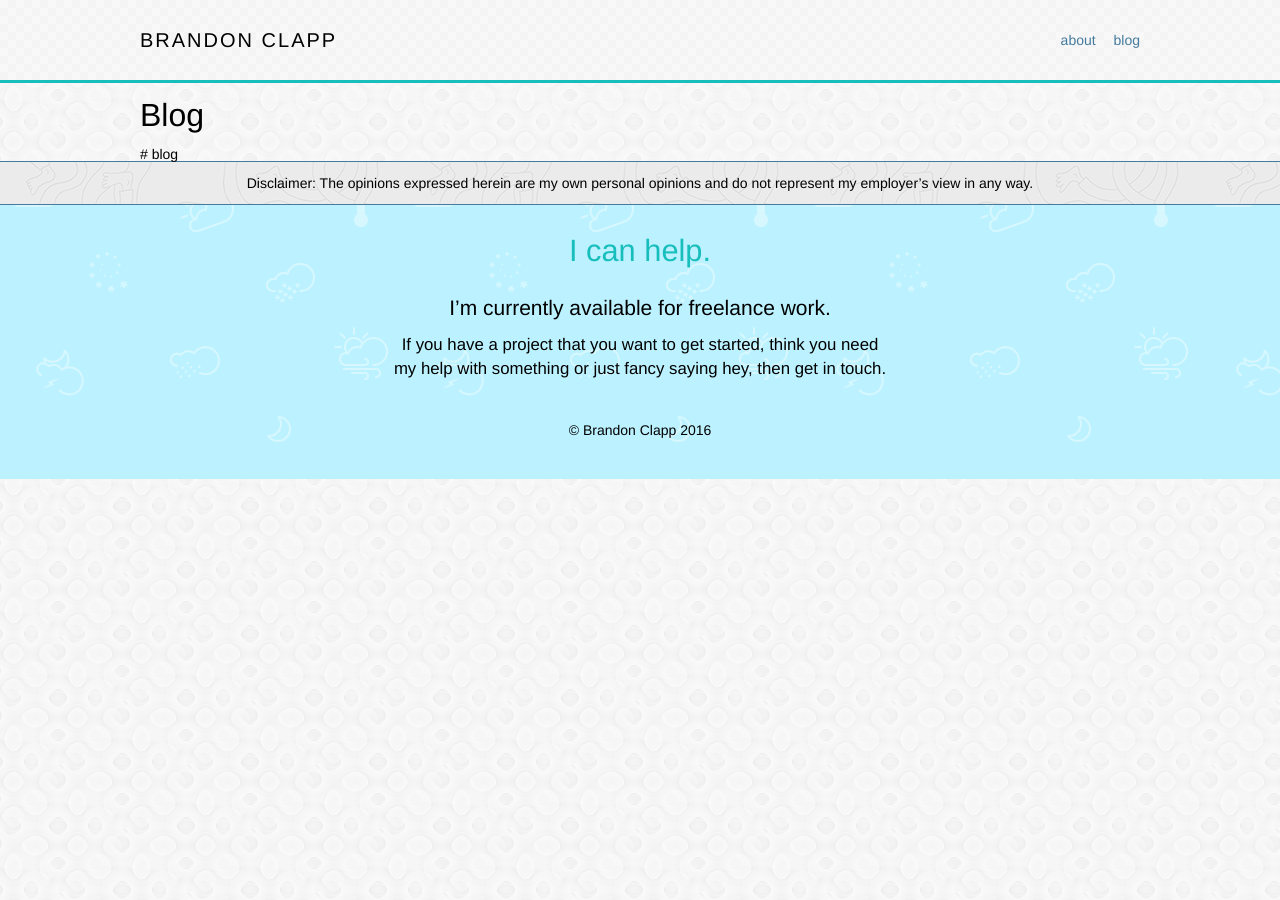
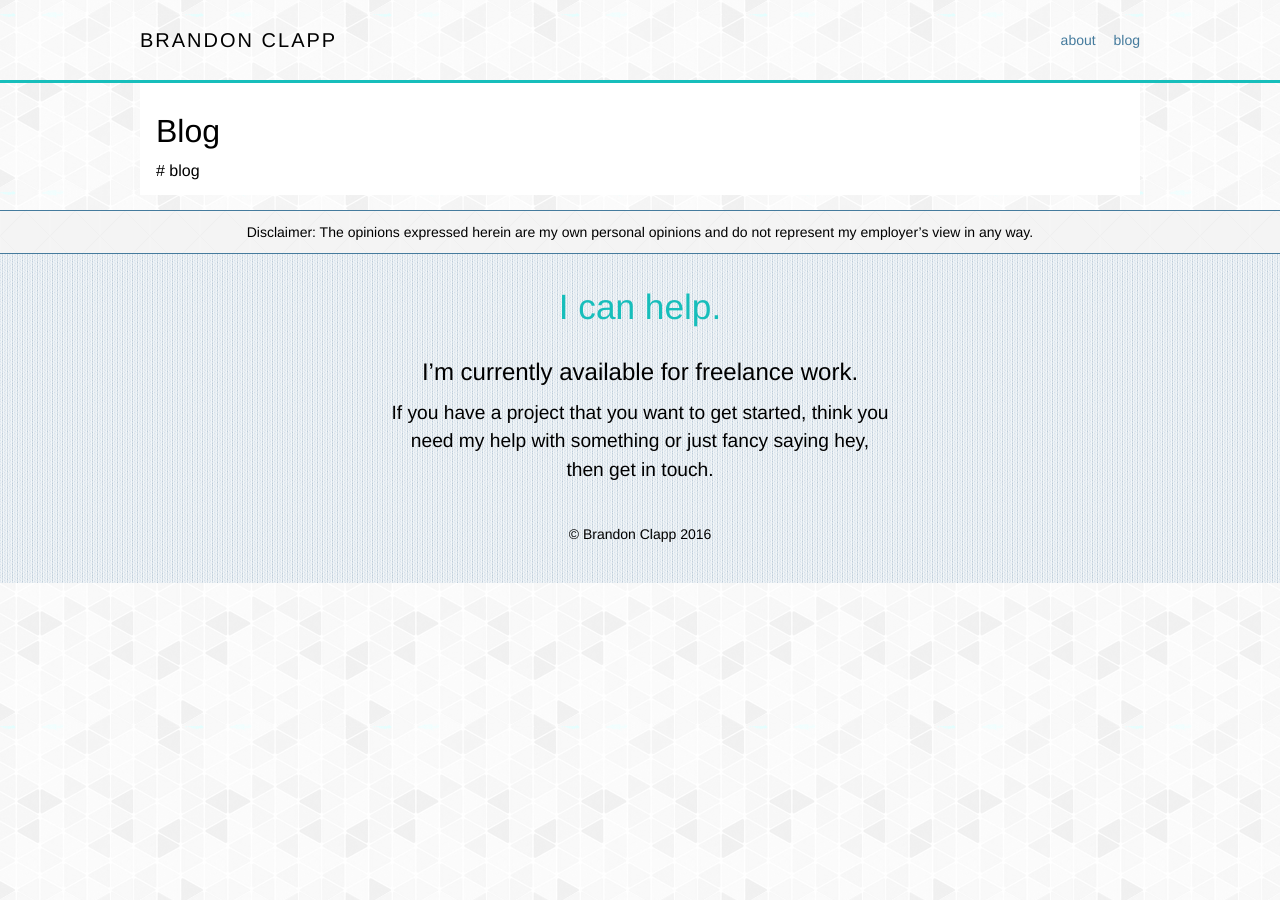
Before and after one commit to BrandonClapp/brandonclapp.github.io, a Jekyll site: the page built from blog.html, in a window 1280 px wide. Built offline with Jekyll 4.4.1, drawn with Linux system fonts in a browser that asks for light colours; some web fonts are replaced.

Commit message:
change backgrounds

```diff
--- a/_sass/_base.scss
+++ b/_sass/_base.scss
@@ -1,9 +1,9 @@
 body {
     font-family: $font3;
-    font-size: 14px;
+    font-size: 16px;
     color: #000;
     font-weight: 400;
-    background: $bg2;
+    background: $bg7;
 }
 
 h1 { font-size: 32px; margin: .5em 0; }
@@ -14,7 +14,8 @@ h5 { font-size: 18px; margin: .5em 0; }
 h6 { font-size: 16px; margin: .5em 0; }
 
 p {
-    line-height: 24px;
+    line-height: 1.5em;
+    font-size: 1.1em;
 }
 
 a {
--- a/_sass/_layout.scss
+++ b/_sass/_layout.scss
@@ -6,7 +6,7 @@
   $header-height: 80px;
   height: $header-height;
   border-bottom: 3px solid $color5;
-  background: $bg3;
+  background: $bg7;
 
   @media (max-width: $breakpoint-tablet) {
     padding: 0 20px;
@@ -65,7 +65,7 @@
         top: $header-height;
         left: 0;
         right: 0;
-        background: url("/assets/images/ps_neutral.png");
+        background: $bg7;
         border-bottom: 2px solid $color1;
         display: none;
 
@@ -87,12 +87,16 @@
 .content {
    max-width: 1000px;
    margin: 0 auto;
+   padding: 1em;
+   box-sizing: border-box;
+   background: white;
 }
 
 /* Footer */
 .site-footer {
+  margin-top: ($spacing-unit/2);
   border-top: 1px solid $color4;
-  background: $bg1;
+  background: $bg8;
   font-family: $font3;
 
   .contact-block {
@@ -102,7 +106,7 @@
   }
 
   .disclaimer-wrapper {
-      background: $bg5;
+      background: $bg9;
       border-bottom: 1px solid $color4;
 
   }
--- a/_sass/home.scss
+++ b/_sass/home.scss
@@ -73,8 +73,7 @@ ul.post-list {
     }
 
     p {
-      line-height: 20px;
-      font-size: 15px;
+      font-size: 1.1em;
     }
 
     .post-title {
--- a/css/main.scss
+++ b/css/main.scss
@@ -17,6 +17,9 @@ $bg3: url('/assets/images/ps_neutral.png');
 $bg4: url('/assets/images/subtle_surface.png');
 $bg5: url('/assets/images/ignasi_pattern_s.png');
 $bg6: url('/assets/images/congruent_pentagon.png');
+$bg7: url('/assets/images/gplaypattern.png');
+$bg8: url('/assets/images/blu_stripes.png');
+$bg9: url('/assets/images/agsquare.png');
 
 $breakpoint-tablet: $content-width;
 $breakpoint-mobile: 500px;
```
Also changed, not shown: assets/images/agsquare.png (added), assets/images/agsquare_@2X.png (added), assets/images/blu_stripes.png (added), assets/images/blu_stripes_@2X.png (added), assets/images/gplaypattern.png (added), assets/images/gplaypattern_@2X.png (added), 2 other files.
